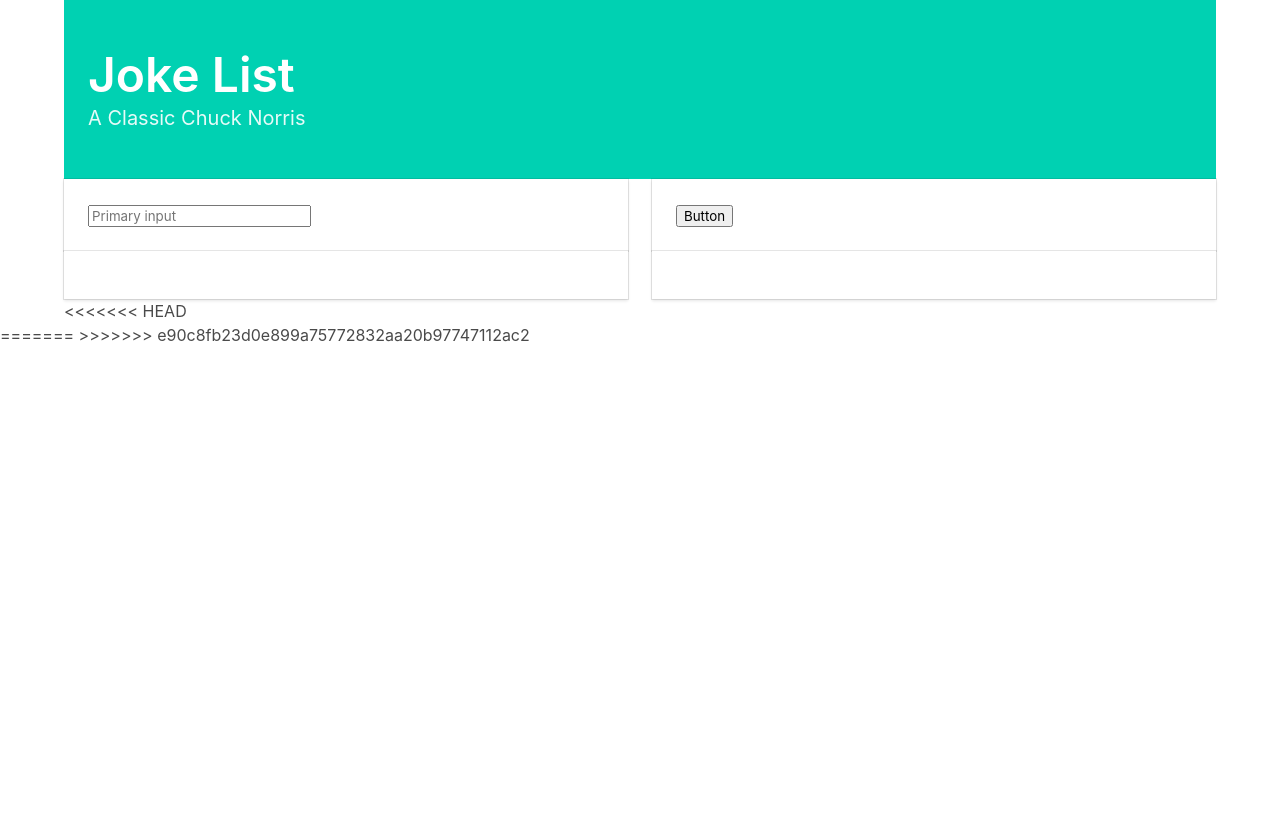
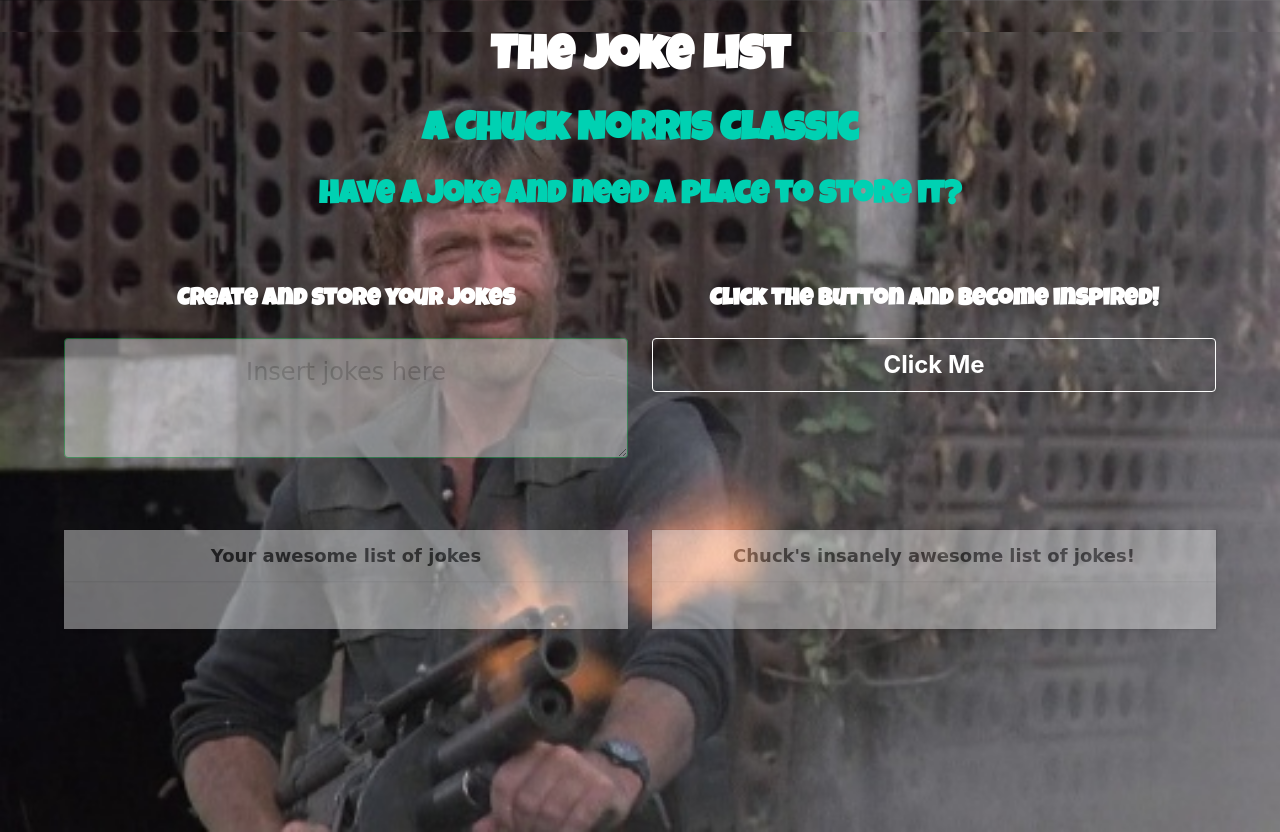
Before and after one commit to Redtgrlily/project2, a website: page skeleton/public/index.html in a window 1280 px wide. Before the commit the page ends 800 px from the top, so only its background shows below. Drawn offline with nearby package versions, Linux system fonts and the light colour scheme.

Commit message:
preliminary styling

```diff
--- /dev/null
+++ b/skeleton/public/assets/css/style.css
@@ -0,0 +1,68 @@
+body, html {
+  height: 100%;
+  margin: 0;
+  background-image: url(../img/machineGun.png);
+  height: 100%;
+  background-position: center;
+  background-repeat: no-repeat;
+  background-size: cover;
+  background-attachment: fixed;
+  image-rendering: auto;
+  image-rendering: crisp-edges;
+  /* image-rendering: pixelated; */
+}
+.m-top {
+  margin-top: 2rem;
+}
+/*doesn't appear to be working*/
+.m-bottom {
+  margin-bottom: 4rem;
+}
+.main-title {
+  font-size: 5rem;
+  color: 	white;
+  font-family: 'Luckiest Guy', cursive;
+  text-align: center;
+}
+.sub-title {
+  color: 	#336699;
+  font-family: 'Luckiest Guy', cursive;
+  text-align: center;
+}
+/*joke area styling*/
+.your-joke {
+  color: 	white;
+  font-family: 'Luckiest Guy', cursive;
+  text-align: center;
+}
+.chucks-joke {
+  color: 	white;
+  font-family: 'Luckiest Guy', cursive;
+  text-align: center;
+}
+/*textarea styling*/
+.insert-spot {
+  width: 350px;
+  border-radius: 5rem;
+  background-color: rgb(239, 247, 255,0.8);
+  font-family: 'Patrick Hand', cursive;
+  font-size: 18px;
+  text-align: center;
+  opacity: 0.4;
+}
+
+.yourJokeSection {
+  /* width: 350px; */
+  /* border-radius: 5rem; */
+  background-color: rgb(239, 247, 255,0.8);
+  font-family: 'Patrick Hand', cursive;
+  font-size: 18px;
+  opacity: 0.4;
+}
+
+.chucksJokeSection  {
+  background-color: rgb(239, 247, 255,0.8);
+  font-family: 'Patrick Hand', cursive;
+  font-size: 18px;
+  opacity: 0.4;
+}
--- a/skeleton/public/index.html
+++ b/skeleton/public/index.html
@@ -4,11 +4,14 @@
 <head>
   <meta charset="utf-8">
   <meta name="viewport" content="width=device-width, initial-scale=1">
+  <link rel="stylesheet" href="assets/css/style.css" type="text/css" />
   <title>Chuck Norris Joke Approval</title>
   <link rel="stylesheet" href="https://cdnjs.cloudflare.com/ajax/libs/bulma/0.7.2/css/bulma.min.css">
   <script defer src="https://use.fontawesome.com/releases/v5.3.1/js/all.js"></script>
 
   <script src="https://cdnjs.cloudflare.com/ajax/libs/jquery/3.2.1/jquery.min.js"></script>
+
+  <link href="https://fonts.googleapis.com/css?family=Luckiest+Guy" rel="stylesheet">
 
   <script src="https://code.jquery.com/jquery.js"></script>
   <script src="assets/js/api_chuck.js"></script>
@@ -16,58 +19,62 @@
 
 <body>
 
+  <!-- <div class="background"></div> -->
+
   <div class="container">
 
-  <section class="hero is-primary">
-    <div class="hero-body">
-      <div class="container">
-        <h1 class="title is-1">Joke List</h1>
-        <h2 class="subtitle">A Classic Chuck Norris</h2>
-      </div>
-    </div>
-  </section>
+    <h1 class="title main-title has-text-white is-1 m-top">The Joke List</h1>
+    <h2 class="title sub-title has-text-primary is-2 m-bottom">A Chuck Norris Classic</h2>
+    <h2 class="title sub-title has-text-primary is-3 m-bottom">Have a joke and need a place to store it?</h2>
+
+    <br>
+    <br>
 
     <div class="columns">
-    <div class="column">
-      <div class="card">
-        <!--input field for data base jokes-->
-        <div class="card-content">
+      <div class="column is-half">
+        <p class="title is-4 has-text-white your-joke">Create and store your jokes</p>
+        <!--insert your joke here: id="joke"-->
         <div class="field">
           <div class="control">
-              <input class="new-item form-control" type="text" placeholder="Primary input">
+            <textarea class="textarea is-success is-large is-centered insert-spot" type="text" id="joke" placeholder="Insert jokes here"></textarea>
           </div>
         </div>
       </div>
-      </div>
-      <!--area to populate new data base jokes-->
-      <div class="card todo-container">
-        <div class="card-content">
-          <div id=""></div>
+      <div class="column is-half">
+        <!--Click on the chuck Norris Jokes-->
+        <p class="title is-4 has-text-white chucks-joke">Click the button and become inspired!</p>
+        <a class="button is-danger is-inverted is-outlined is-large is-fullwidth" id="getJokes"><strong>Click Me</strong></a>
       </div>
     </div>
-    </div>
-    <div class="column">
-      <div class="card jokes-container">
-        <!--input field for Chuck Norris Jokes-->
-        <div class="card-content">
-          <div class="field">
-            <button id = "getJokes">Button</button>
+
+    <br>
+    <br>
+
+
+    <div class="columns">
+      <!--Area where your jokes will populate-->
+      <div class="column is-half">
+        <div class="card yourJokeSection">
+          <header class="card-header">
+            <p class="card-header-title is-centered">Your awesome list of jokes</p>
+          </header>
+          <div class="card-content"></div>
         </div>
       </div>
-      </div>
-      <!--area to populate Chuck Norris Jokes-->
-      <div class="card">
-        <div class="card-content">
-          <div id="myjoke"></div>
-        </div>
+      <!--Area where Chucks jokes will populate-->
+      <div class="column is-half">
+        <div class="card chucksJokeSection">
+          <header class="card-header">
+            <p class="card-header-title is-centered">Chuck's insanely awesome list of jokes!</p>
+          </header>
+          <div class="card-content" id="myjoke"></div>
         </div>
       </div>
     </div>
 
-<<<<<<< HEAD
+
   </div>
 
-=======
->>>>>>> e90c8fb23d0e899a75772832aa20b97747112ac2
 </body>
+
 </html>
```
Also changed, not shown: skeleton/public/assets/css/styles.css (deleted), skeleton/public/assets/img/chuck.png (added), skeleton/public/assets/img/machineGun.png (added), skeleton/public/assets/img/oozies.png (added), skeleton/public/assets/img/oozies2.png (added), skeleton/public/assets/img/ultimate.png (added). Lines whose indentation alone changed are shown as unchanged.
